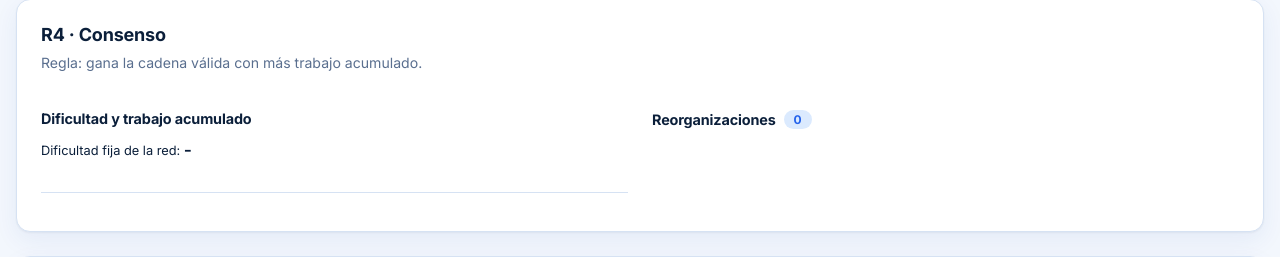
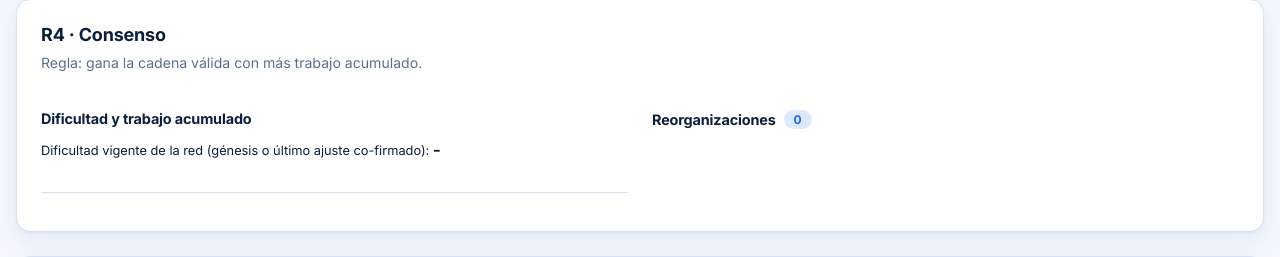
Before and after one commit to emiliooarrig/blockchain-pf, a Flask app: template views/templates/sellalo.html in a window 1280 px wide. Shown: the part 1245-1502 px from the top of the page. Run offline with Flask 3, Linux system fonts and the light colour scheme; the template is opened without the code that fills it, so the values that code supplies are empty.

Commit message:
Textos: la dificultad es la vigente de la red (génesis o ajuste co-firmado)
Co-Authored-By: Claude Opus 5.5 <noreply@anthropic.com>

```diff
--- a/models/rubrica.py
+++ b/models/rubrica.py
@@ -257,7 +257,7 @@ def criterios(v: dict, raiz: str | None = None) -> list[dict]:
     con = nodo["consenso"]
     reorgs = [r for r in con["reorganizaciones"] if r["bloques_descartados"] > 0]
     out.append(_criterio("R4", "Consenso funcional (Proof of Work)", 1, [
-        _ev(f"PoW con dificultad fija de la red: {nodo['dificultad_red']}", nodo["dificultad_red"] is not None),
+        _ev(f"PoW con dificultad de red acordada (génesis o ajuste co-firmado): {nodo['dificultad_red']}", nodo["dificultad_red"] is not None),
         # Informativa: no exige haber ajustado la dificultad (el criterio no se vuelve más difícil de cumplir).
         _ev(f"Ajustes de dificultad co-firmados aplicados: {len(nodo.get('ajustes') or [])}", True),
         _ev("Bloques con prueba de trabajo verificada en la cadena", an["bloques"] >= 1
--- a/views/templates/sellalo.html
+++ b/views/templates/sellalo.html
@@ -99,7 +99,7 @@
     <div class="grid-2 inner-grid">
       <div>
         <h3 class="subhead">Dificultad y trabajo acumulado</h3>
-        <p class="small">Dificultad fija de la red: <strong class="mono" id="cons-dif">–</strong></p>
+        <p class="small">Dificultad vigente de la red (génesis o último ajuste co-firmado): <strong class="mono" id="cons-dif">–</strong></p>
         <div id="cons-trabajo" class="barras"></div>
         <dl class="kv" id="cons-contadores"></dl>
       </div>
@@ -211,7 +211,7 @@
       </div>
       <div>
         <form id="form-minar" class="form form-grid" autocomplete="off">
-          <p id="dif-fija" class="muted" hidden>Dificultad de la red (fija en el génesis): <strong id="dif-fija-valor"></strong> ceros hex.</p>
+          <p id="dif-fija" class="muted" hidden>Se minará con la dificultad vigente de la red: <strong id="dif-fija-valor"></strong> ceros hex.</p>
           <label id="lbl-dif">Dificultad (ceros hex) <span class="muted small" id="dif-rango"></span>
             <input id="in-dif" name="dificultad" type="number" min="1" max="6" value="3" required></label>
           <label class="check"><input id="in-continuo" name="continuo" type="checkbox"> Minado continuo (sigue con los nuevos pendientes)</label>
```
